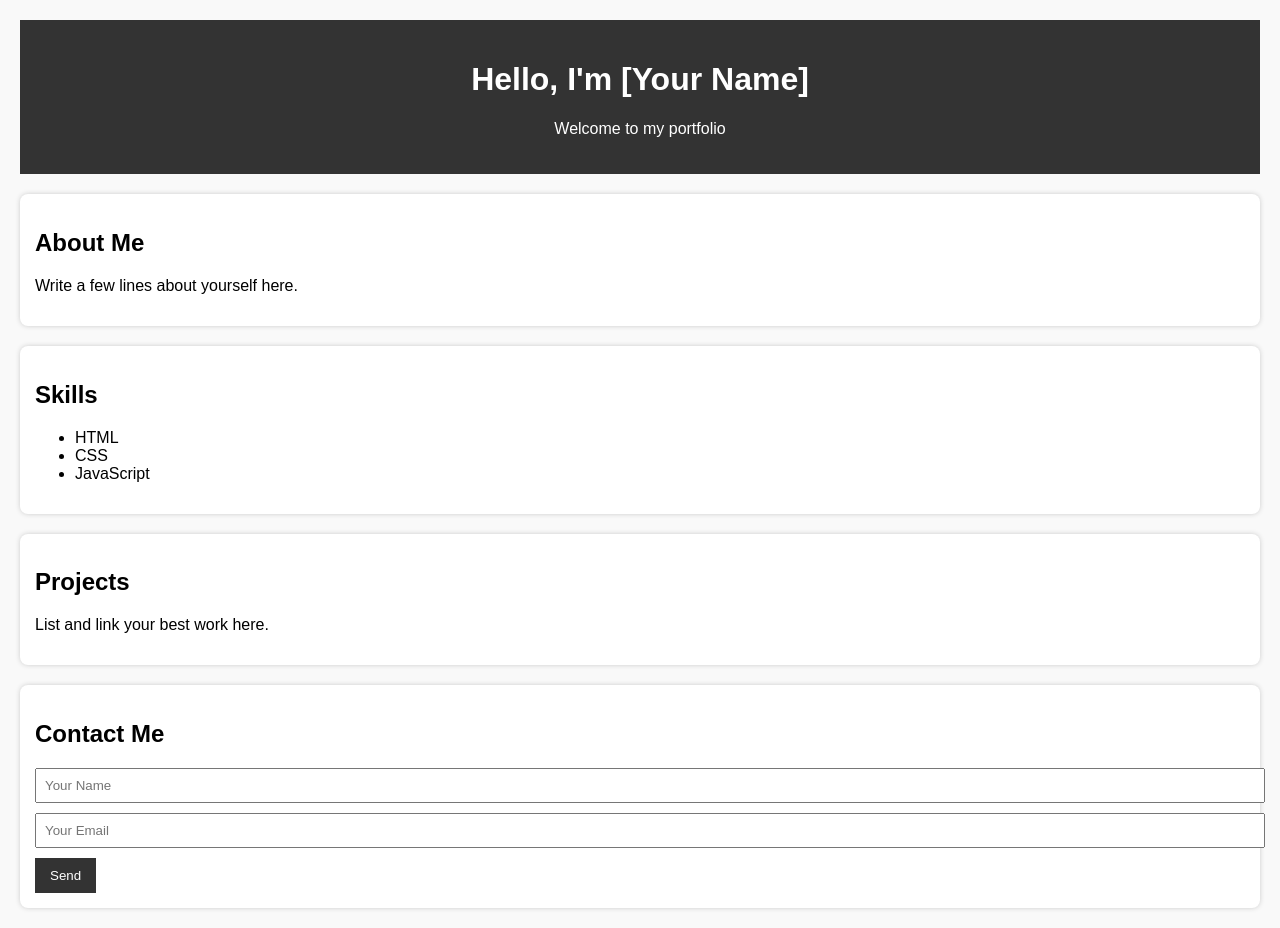
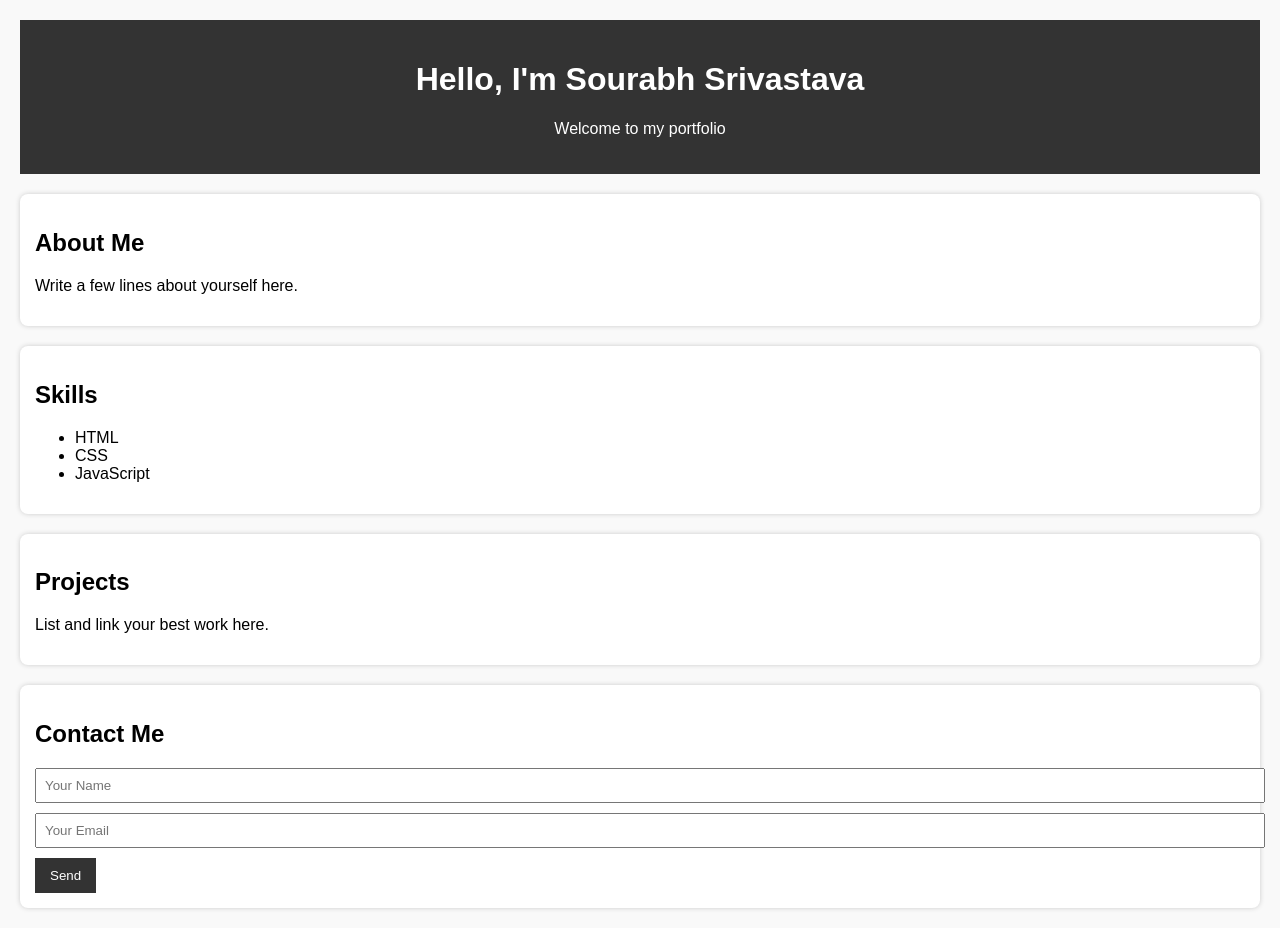
Before and after one commit to SrivastavaSourabh/Portfolio---sourabh-srivastava, a plain HTML site: page index.html in a window 1280 px wide. Drawn offline with Linux system fonts and the light colour scheme.

Commit message:
Update index.html

```diff
--- a/index.html
+++ b/index.html
@@ -9,7 +9,7 @@
 <body>
 
   <header>
-    <h1>Hello, I'm [Your Name]</h1>
+    <h1>Hello, I'm Sourabh Srivastava</h1>
     <p>Welcome to my portfolio</p>
   </header>
 
```
